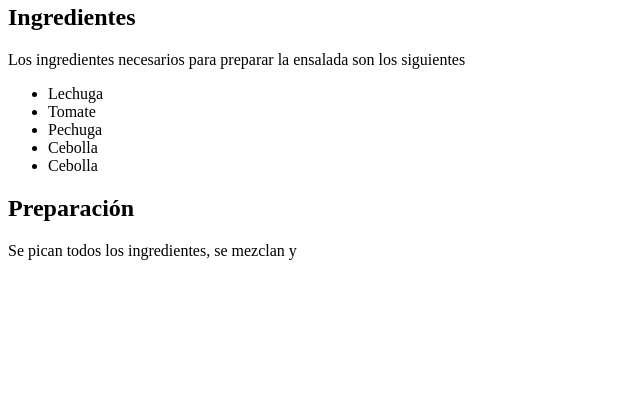
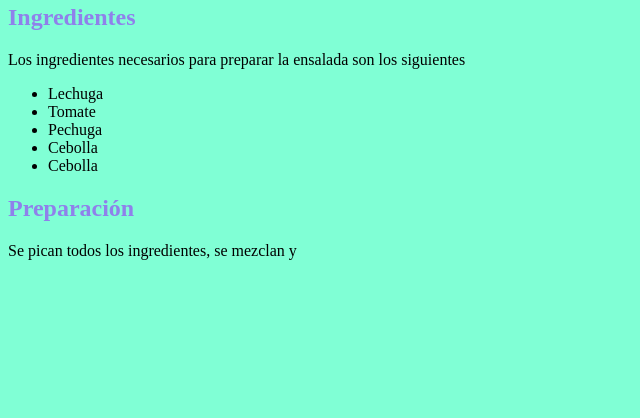
Before and after one commit to danilorios899/aspirantes-mir-html-y-css, a plain HTML site: page ejercicio1-html-y-css/index.html in a window 1280 px wide. Shown: the part 382-800 px from the top of the page, without its empty margins (0-640 px from the left). Drawn offline with Linux system fonts and the light colour scheme.

Commit message:
Agrega estilos al segundo ejercicio

```diff
--- a/ejercicio1-html-y-css/estilos.css
+++ b/ejercicio1-html-y-css/estilos.css
@@ -0,0 +1,6 @@
+h1, h2{
+    color: rgb(143, 129, 235);
+  }
+  body{
+    background-color:  hsl(160, 100%, 75%);
+  }
--- a/ejercicio1-html-y-css/index.html
+++ b/ejercicio1-html-y-css/index.html
@@ -1,6 +1,8 @@
 <html>
 <head>
+    <meta charset="utf-8">
 	<title>Mi Receta</title>
+    <link rel="stylesheet" href="estilos.css">
 </head>
 <body>
     <h1>Receta: Ensalada</h1>
```
